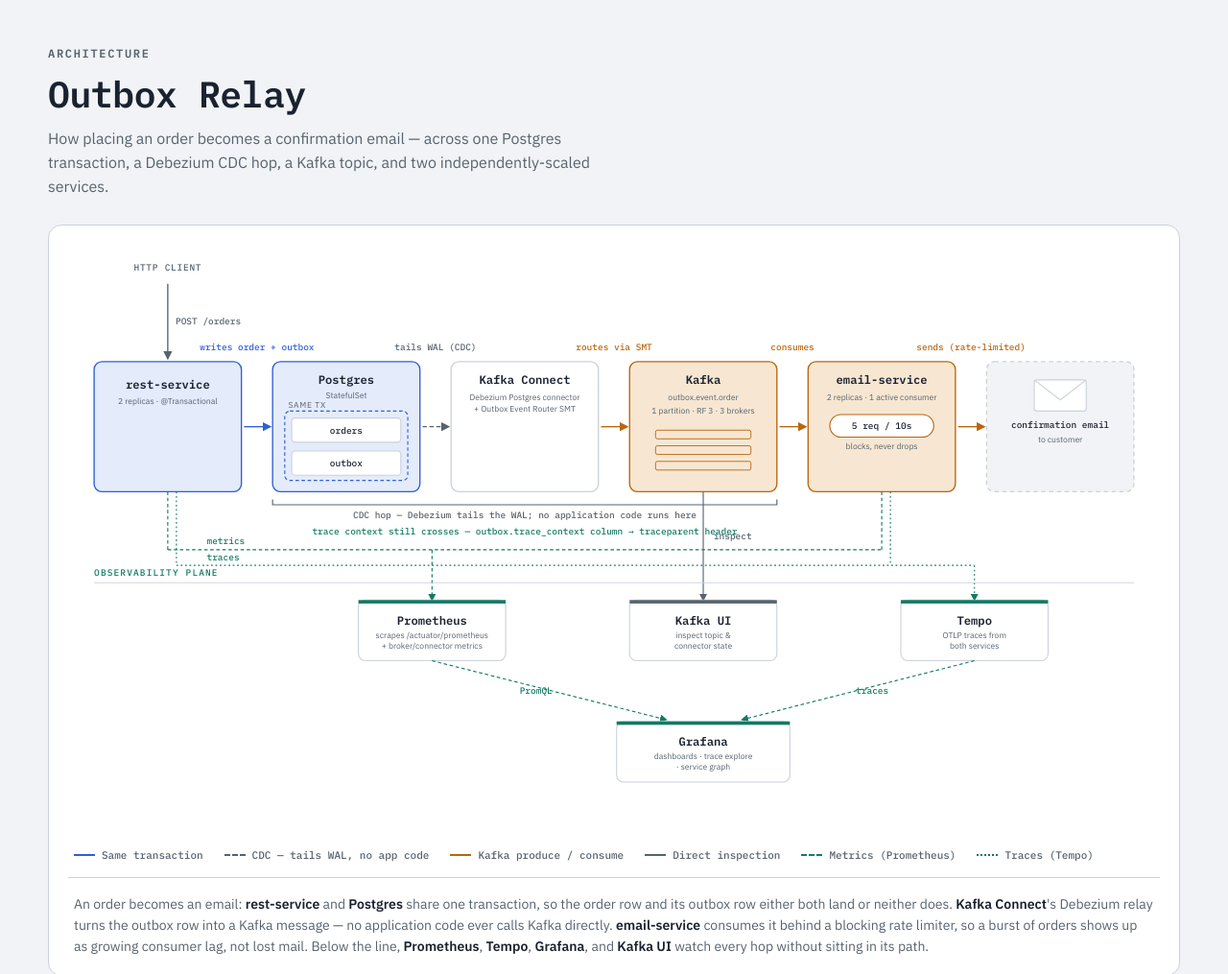
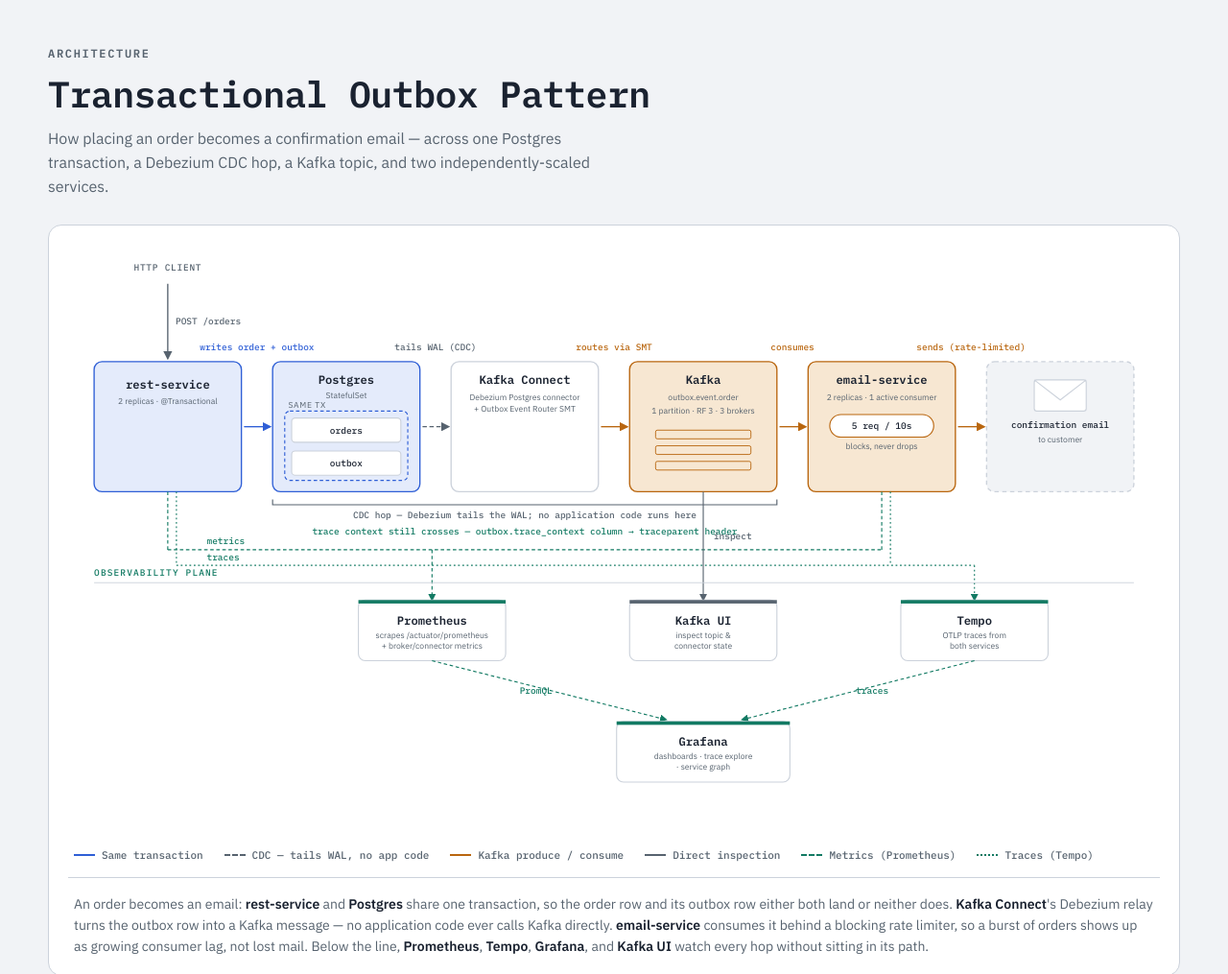
Before and after one commit to tony-waters/transactional-outbox-pattern-mp, a plain HTML site: page docs/index.html in a window 1280 px wide. Shown: the top 1015 px of the page at 96% size. Drawn offline with Linux system fonts and the light colour scheme.

Commit message:
fix names

```diff
--- a/docs/index.html
+++ b/docs/index.html
@@ -1,5 +1,5 @@
 <!doctype html><html><head><meta charset=utf8><meta name=viewport content="width=device-width,initial-scale=1"><style>:root{color-scheme:light}body{margin:0;padding:0;font:14px -apple-system,BlinkMacSystemFont,sans-serif;background:#faf9f5;color:#141413}img{max-width:100%}</style></head><body>
-<title>Outbox Relay (Copy)</title>
+<title>Transactional Outbox Pattern</title>
 <link rel="preconnect" href="https://fonts.googleapis.com">
 <link rel="preconnect" href="https://fonts.gstatic.com" crossorigin>
 <link href="https://fonts.googleapis.com/css2?family=IBM+Plex+Mono:wght@500;600&family=IBM+Plex+Sans:wght@400;500;600&display=swap" rel="stylesheet">
@@ -217,7 +217,7 @@
 <main>
   <header style="display:flex; flex-direction:column; gap:10px;">
     <p class="eyebrow">Architecture</p>
-    <h1>Outbox Relay</h1>
+    <h1>Transactional Outbox Pattern</h1>
     <p class="subtitle">
       How placing an order becomes a confirmation email — across one Postgres transaction,
       a Debezium CDC hop, a Kafka topic, and two independently-scaled services.
```
